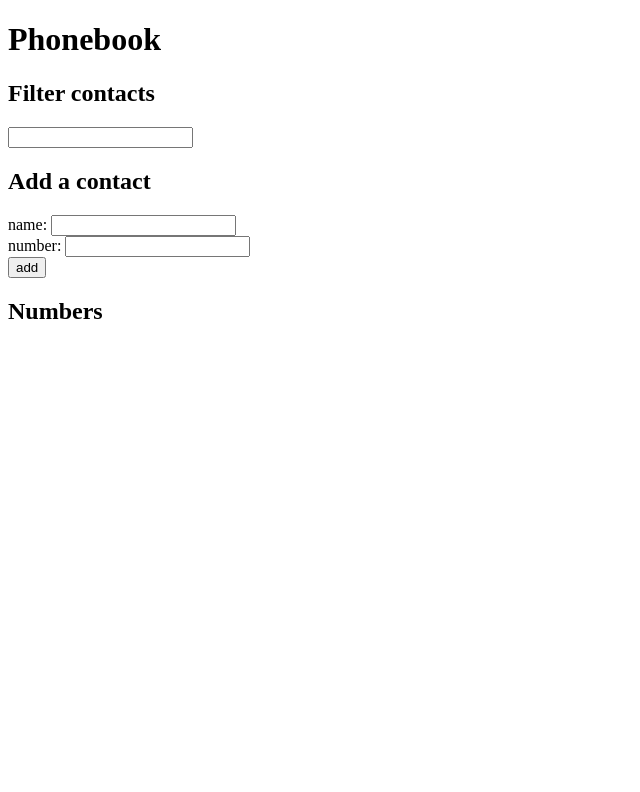
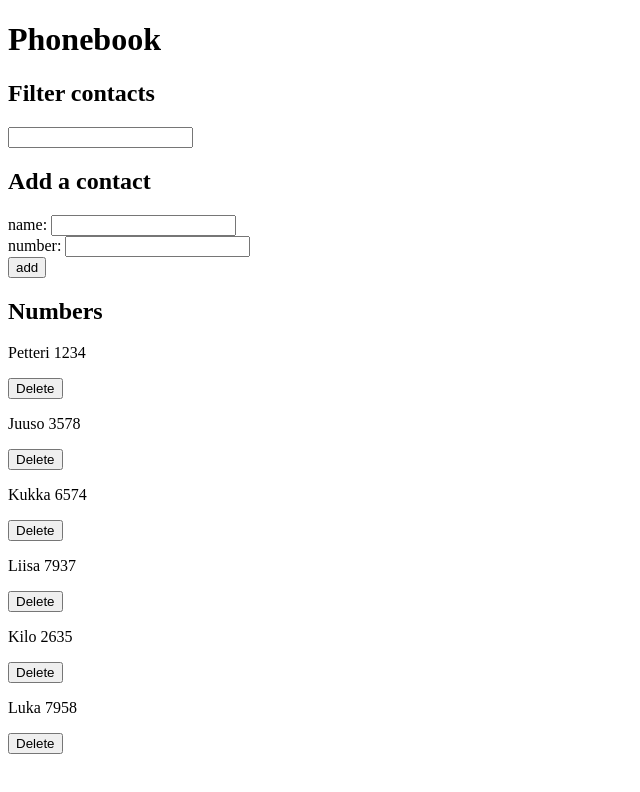
Before and after one commit to Jokemon-coder/FullStackOpen2, a React (Vite) app in the folder PhoneBook/: page / in a window 1280 px wide. Shown: the top 792 px of the page, without its empty margins (0-640 px from the left). Built offline with nearby package versions, Linux system fonts and the light colour scheme; data requests are answered from the project's data file.

Commit message:
Task 2.15 done

```diff
--- a/PhoneBook/db.json
+++ b/PhoneBook/db.json
@@ -1,3 +1,34 @@
 {
-  "persons": []
+  "persons": [
+    {
+      "name": "Petteri",
+      "number": "1234",
+      "id": 1
+    },
+    {
+      "name": "Juuso",
+      "number": "3578",
+      "id": 2
+    },
+    {
+      "name": "Kukka",
+      "number": "6574",
+      "id": 3
+    },
+    {
+      "name": "Liisa",
+      "number": "7937",
+      "id": 4
+    },
+    {
+      "name": "Kilo",
+      "number": "2635",
+      "id": 5
+    },
+    {
+      "name": "Luka",
+      "number": "7958",
+      "id": 6
+    }
+  ]
 }
--- a/PhoneBook/src/App.jsx
+++ b/PhoneBook/src/App.jsx
@@ -2,9 +2,12 @@ import { useEffect, useState } from 'react'
 import ContactForm from './Components/ContactForm'
 import Contacts from './Components/Contacts'
 import Filter from './Components/Filter'
+import axios from 'axios'
 import notes from './Services/notes'
 
 const App = () => {
+  const url = `http://localhost:3000/persons/`;
+
   const [persons, setPersons] = useState([])
   const [newName, setNewName] = useState("")
   const [newNum, setNewNum] = useState("")
@@ -55,6 +58,7 @@ const App = () => {
   }
 
   const AddNewName = (e) => {
+    let checkNum = /^\d+$/.test(newNum);
     e.preventDefault();
     const nameObject = {
       name: newName,
@@ -66,32 +70,52 @@ const App = () => {
     //Also check if numberInput actually contains numbers instead of letters
     if((!persons.some(e => e.name === newName) && newName !== "") &&
     (!persons.some(e => e.number === newNum) && newNum !== "") &&
-    (/^\d+$/.test(newNum)))
+    (checkNum === true))
     {
       console.log(nameObject);
       console.log(persons);
       AddNewContact(nameObject);
       setNewName("");
       e.target.reset();
+      //Return to prevent final else from giving an alert
+      return;
 
+    }
+    //If a number that already exists is found, inform user
+    if(persons.some(e => e.number === newNum) && newNum !== "" && newName !== "")
+    {
+      if(checkNum === true)
+      {
+        window.alert(`${newNum} is already in use. Choose a different number.`)
+      }
+    }
+
+    /*If a user is found by name to already exist,
+      inform the user and ask them to replace the number
+      that corresponds to that user with the new one
+    */
+    else if(persons.some(e => e.name === newName) && newName !== "" && newNum !== "")
+    {
+      if((checkNum) === true)
+      {
+        if(window.confirm(`${newName} is already a contact, would you like to replace the old number with the new one?`))
+        {
+          notes.GetAll().then((res) => {
+            const existingContact = res.find((e) => e.name === newName);
+            axios.put(`${url}${existingContact.id}`, {name: newName, number: newNum, id: existingContact.id});
+            GetAllContacts();
+          })
+        }
+      }
     }
     else
     {
-      if(newName !== "" && newNum !== "")
-      {
-        (/^\d+$/.test(newNum)) ?
-        alert("This contact can already be found") :
-        alert("Only enter numbers");
-      }
-      else
-      alert("You cant enter an empty entry");
+      alert("You cant enter an empty entry.");
     }
-
   }
 
   const DeleteContact = (contactId) => {
     notes.GetAll();
-    const contactUrl = `http://localhost:3000/persons/${contactId}`;
     persons.forEach((person) => {
       //console.log(person);
     })
```
